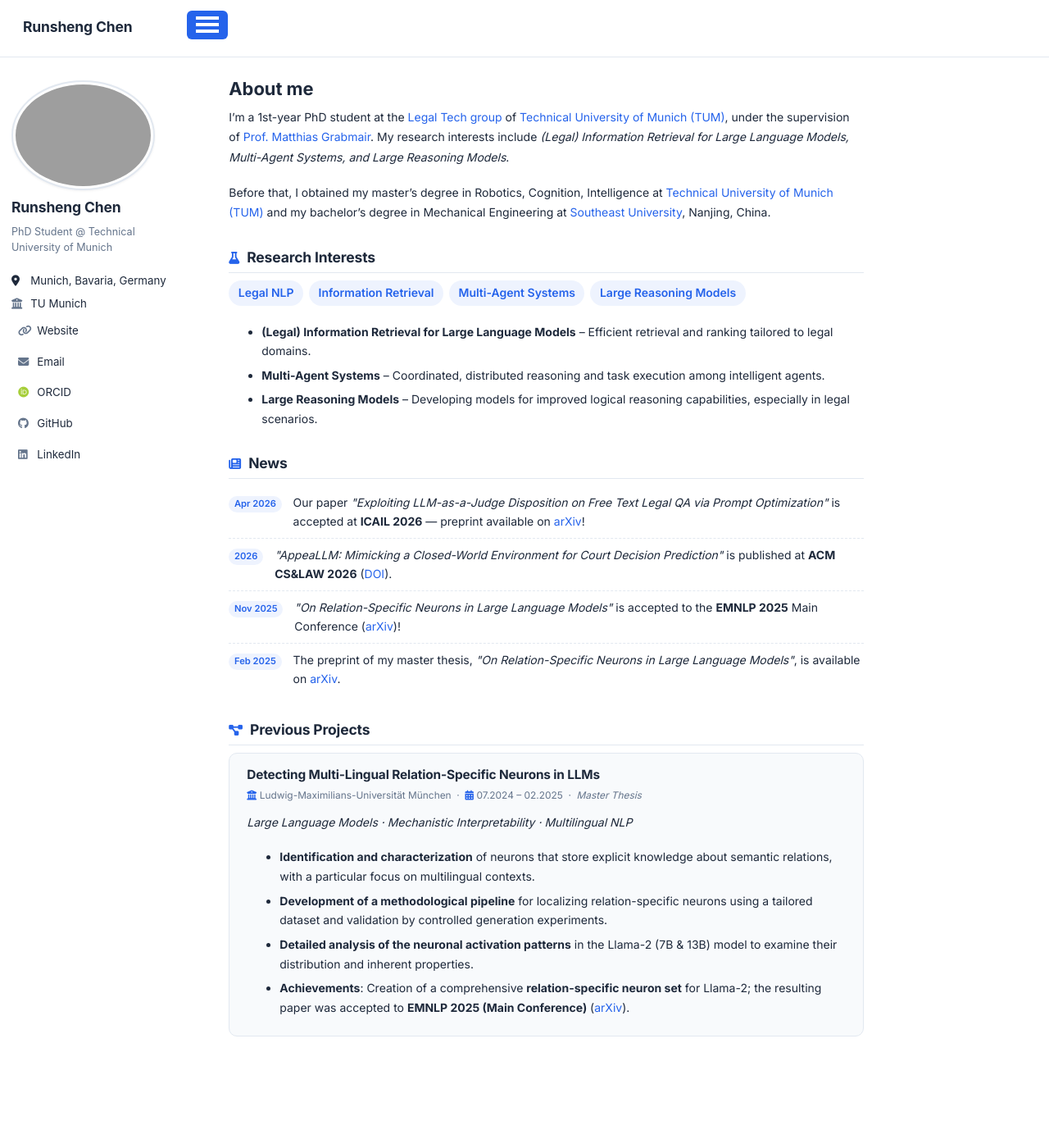
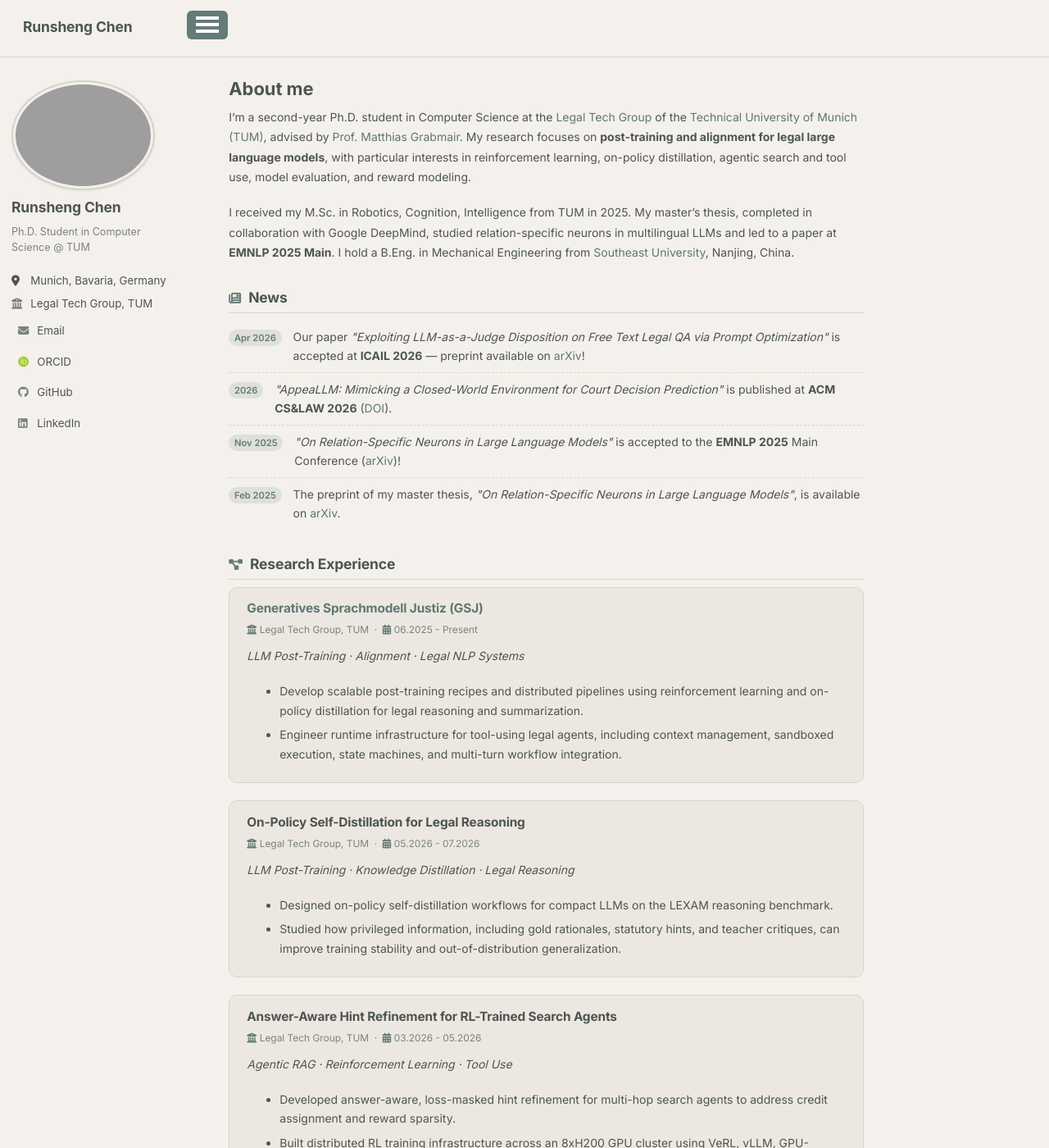
Before and after one commit to rschen-xqq/rschen-xqq.github.io, a Jekyll site: the page built from _pages/about.md, in a window 1280 px wide and 1400 px high. Shown: the whole window at 82% size. Built offline with Jekyll 4.4.1, drawn with Linux system fonts in a browser that asks for light colours; some web fonts are replaced; some of the changed text lies outside the part shown.

Commit message:
Refresh homepage content and styling

```diff
--- a/_config.yml
+++ b/_config.yml
@@ -25,10 +25,10 @@ author:
   avatar           : "photo.png"
   name             : "Runsheng Chen"
   pronouns         : # example: "she/her"
-  bio              : "PhD Student @ Technical University of Munich"
+  bio              : "Ph.D. Student in Computer Science @ TUM"
   location         : "Munich, Bavaria, Germany"
-  employer         : "TU Munich"
-  uri              : "rschen-xqq.github.io"
+  employer         : "Legal Tech Group, TUM"
+  uri              :
   email            : "runsheng.chen@outlook.com"
 
   # Academic websites
--- a/_pages/about.md
+++ b/_pages/about.md
@@ -7,22 +7,9 @@ redirect_from:
   - /about.html
 ---
 
-I'm a 1st-year PhD student at the [Legal Tech group](https://www.cs.cit.tum.de/lt/tum-legal-tech-working-group/) of [Technical University of Munich (TUM)](https://www.cit.tum.de/cit/startseite/), under the supervision of [Prof. Matthias Grabmair](https://www.cs.cit.tum.de/lt/team/matthias-grabmair/). My research interests include *(Legal) Information Retrieval for Large Language Models, Multi-Agent Systems, and Large Reasoning Models*.
+I'm a second-year Ph.D. student in Computer Science at the [Legal Tech Group](https://www.cs.cit.tum.de/lt/tum-legal-tech-working-group/) of the [Technical University of Munich (TUM)](https://www.cit.tum.de/cit/startseite/), advised by [Prof. Matthias Grabmair](https://www.cs.cit.tum.de/lt/team/matthias-grabmair/). My research focuses on **post-training and alignment for legal large language models**, with particular interests in reinforcement learning, on-policy distillation, agentic search and tool use, model evaluation, and reward modeling.
 
-Before that, I obtained my master's degree in Robotics, Cognition, Intelligence at [Technical University of Munich (TUM)](https://www.cit.tum.de/cit/startseite/) and my bachelor's degree in Mechanical Engineering at [Southeast University](https://www.seu.edu.cn/english/), Nanjing, China.
-
-## <i class="fas fa-flask"></i> Research Interests
-
-<ul class="chip-list">
-  <li class="chip">Legal NLP</li>
-  <li class="chip">Information Retrieval</li>
-  <li class="chip">Multi-Agent Systems</li>
-  <li class="chip">Large Reasoning Models</li>
-</ul>
-
-- **(Legal) Information Retrieval for Large Language Models** – Efficient retrieval and ranking tailored to legal domains.
-- **Multi-Agent Systems** – Coordinated, distributed reasoning and task execution among intelligent agents.
-- **Large Reasoning Models** – Developing models for improved logical reasoning capabilities, especially in legal scenarios.
+I received my M.Sc. in Robotics, Cognition, Intelligence from TUM in 2025. My master's thesis, completed in collaboration with Google DeepMind, studied relation-specific neurons in multilingual LLMs and led to a paper at **EMNLP 2025 Main**. I hold a B.Eng. in Mechanical Engineering from [Southeast University](https://www.seu.edu.cn/english/), Nanjing, China.
 
 ## <i class="fas fa-newspaper"></i> News
 
@@ -45,19 +32,55 @@ Before that, I obtained my master's degree in Robotics, Cognition, Intelligence
   </div>
 </div>
 
-## <i class="fas fa-project-diagram"></i> Previous Projects
+## <i class="fas fa-project-diagram"></i> Research Experience
 
 <div class="project-card" markdown="1">
 
-### Detecting Multi-Lingual Relation-Specific Neurons in LLMs
+### [Generatives Sprachmodell Justiz (GSJ)](https://www.bmjv.de/DE/themen/digitales/digitalisierung_justiz/digitalisierungsinitiative/laendervorhaben/_doc/artikel_vorhaben_06_gsj.html)
 
-<p class="project-meta"><i class="fas fa-university"></i>Ludwig-Maximilians-Universität München &nbsp;·&nbsp; <i class="fas fa-calendar-alt"></i>07.2024 – 02.2025 &nbsp;·&nbsp; <em>Master Thesis</em></p>
+<p class="project-meta"><i class="fas fa-university"></i>Legal Tech Group, TUM &nbsp;·&nbsp; <i class="fas fa-calendar-alt"></i>06.2025 - Present</p>
 
-*Large Language Models · Mechanistic Interpretability · Multilingual NLP*
+*LLM Post-Training · Alignment · Legal NLP Systems*
 
-- **Identification and characterization** of neurons that store explicit knowledge about semantic relations, with a particular focus on multilingual contexts.
-- **Development of a methodological pipeline** for localizing relation-specific neurons using a tailored dataset and validation by controlled generation experiments.
-- **Detailed analysis of the neuronal activation patterns** in the Llama-2 (7B & 13B) model to examine their distribution and inherent properties.
-- **Achievements**: Creation of a comprehensive **relation-specific neuron set** for Llama-2; the resulting paper was accepted to **EMNLP 2025 (Main Conference)** ([arXiv](https://arxiv.org/abs/2502.17355)).
+- Develop scalable post-training recipes and distributed pipelines using reinforcement learning and on-policy distillation for legal reasoning and summarization.
+- Engineer runtime infrastructure for tool-using legal agents, including context management, sandboxed execution, state machines, and multi-turn workflow integration.
 
 </div>
+
+<div class="project-card" markdown="1">
+
+### On-Policy Self-Distillation for Legal Reasoning
+
+<p class="project-meta"><i class="fas fa-university"></i>Legal Tech Group, TUM &nbsp;·&nbsp; <i class="fas fa-calendar-alt"></i>05.2026 - 07.2026</p>
+
+*LLM Post-Training · Knowledge Distillation · Legal Reasoning*
+
+- Designed on-policy self-distillation workflows for compact LLMs on the LEXAM reasoning benchmark.
+- Studied how privileged information, including gold rationales, statutory hints, and teacher critiques, can improve training stability and out-of-distribution generalization.
+
+</div>
+
+<div class="project-card" markdown="1">
+
+### Answer-Aware Hint Refinement for RL-Trained Search Agents
+
+<p class="project-meta"><i class="fas fa-university"></i>Legal Tech Group, TUM &nbsp;·&nbsp; <i class="fas fa-calendar-alt"></i>03.2026 - 05.2026</p>
+
+*Agentic RAG · Reinforcement Learning · Tool Use*
+
+- Developed answer-aware, loss-masked hint refinement for multi-hop search agents to address credit assignment and reward sparsity.
+- Built distributed RL training infrastructure across an 8xH200 GPU cluster using VeRL, vLLM, GPU-accelerated FAISS, and an asynchronous LLM-judge reward server.
+
+</div>
+
+## <i class="fab fa-github"></i> Open Source
+
+<div class="project-card" markdown="1">
+
+### [Zotero Smart Highlighter](https://github.com/MemorushB/zotero-smart-highlighter)
+
+*Intelligent Document Assistant · TypeScript · Python*
+
+An open-source Zotero 8 plugin that extracts and highlights informative passages in research papers through configurable backends: local BM25 ranking, an on-device neural reranker, or LLM APIs.
+
+</div>
--- a/_sass/custom/_beautify.scss
+++ b/_sass/custom/_beautify.scss
@@ -1,61 +1,61 @@
 /* ==========================================================================
-   现代明暗自适应主题
-   设计原则：白底/深底 + 单一蓝色强调色，细边框代替重阴影，跟随系统明暗切换
+   MORANDI LIGHT AND DARK THEME
+   Muted sage, warm stone, and soft charcoal create a calm academic palette.
    ========================================================================== */
 
 /* --------------------------------------------------------------------------
-   色彩令牌：浅色模式（默认）
+   Color tokens: light mode
    -------------------------------------------------------------------------- */
 :root {
-  /* 覆盖模板全局变量 */
-  --global-bg-color                  : #ffffff;
-  --global-text-color                : #1e293b;
-  --global-text-color-light          : #64748b;
-  --global-border-color              : #e2e8f0;
-  --global-link-color                : #2563eb;
-  --global-link-color-hover          : #1d4ed8;
-  --global-link-color-visited        : #2563eb;
-  --global-masthead-link-color       : #334155;
-  --global-masthead-link-color-hover : #2563eb;
-  --global-code-background-color     : #f1f5f9;
-  --global-code-text-color           : #334155;
-  --global-thead-color               : #f1f5f9;
-  --global-fig-caption-color         : #64748b;
+  /* Template-level tokens */
+  --global-bg-color                  : #f4f1ec;
+  --global-text-color                : #4d5551;
+  --global-text-color-light          : #7b827e;
+  --global-border-color              : #d8d2c9;
+  --global-link-color                : #5f7773;
+  --global-link-color-hover          : #455f5b;
+  --global-link-color-visited        : #766f7b;
+  --global-masthead-link-color       : #59615d;
+  --global-masthead-link-color-hover : #5f7773;
+  --global-code-background-color     : #e9e5de;
+  --global-code-text-color           : #555d59;
+  --global-thead-color               : #e6e1d9;
+  --global-fig-caption-color         : #7b827e;
 
-  /* 自定义扩展令牌 */
-  --accent-color        : #2563eb;
-  --accent-color-hover  : #1d4ed8;
-  --accent-soft         : rgba(37, 99, 235, 0.08);   /* 强调色淡背景 */
-  --surface-color       : #f8fafc;                    /* 卡片、区块表面 */
-  --surface-hover       : #f1f5f9;
-  --shadow-color        : rgba(15, 23, 42, 0.06);
+  /* Extended component tokens */
+  --accent-color        : #647b77;
+  --accent-color-hover  : #4f6763;
+  --accent-soft         : rgba(100, 123, 119, 0.14);
+  --surface-color       : #ece8e1;
+  --surface-hover       : #e3ded5;
+  --shadow-color        : rgba(75, 82, 78, 0.10);
 }
 
 /* --------------------------------------------------------------------------
-   色彩令牌：深色模式（跟随系统）
+   Color tokens: dark mode
    -------------------------------------------------------------------------- */
 @media (prefers-color-scheme: dark) {
   :root {
-    --global-bg-color                  : #0f172a;
-    --global-text-color                : #e2e8f0;
-    --global-text-color-light          : #94a3b8;
-    --global-border-color              : #2c3a52;
-    --global-link-color                : #60a5fa;
-    --global-link-color-hover          : #93c5fd;
-    --global-link-color-visited        : #60a5fa;
-    --global-masthead-link-color       : #cbd5e1;
-    --global-masthead-link-color-hover : #60a5fa;
-    --global-code-background-color     : #1e293b;
-    --global-code-text-color           : #cbd5e1;
-    --global-thead-color               : #1e293b;
-    --global-fig-caption-color         : #94a3b8;
+    --global-bg-color                  : #292e2c;
+    --global-text-color                : #dad7d0;
+    --global-text-color-light          : #a8ada8;
+    --global-border-color              : #484e4a;
+    --global-link-color                : #a7b8b2;
+    --global-link-color-hover          : #c3cec9;
+    --global-link-color-visited        : #b7aeb9;
+    --global-masthead-link-color       : #cdd0cb;
+    --global-masthead-link-color-hover : #a7b8b2;
+    --global-code-background-color     : #353a38;
+    --global-code-text-color           : #d0d2cc;
+    --global-thead-color               : #393f3c;
+    --global-fig-caption-color         : #a8ada8;
 
-    --accent-color        : #60a5fa;
-    --accent-color-hover  : #93c5fd;
-    --accent-soft         : rgba(96, 165, 250, 0.12);
-    --surface-color       : #17233b;
-    --surface-hover       : #1e293b;
-    --shadow-color        : rgba(0, 0, 0, 0.35);
+    --accent-color        : #9fb1ab;
+    --accent-color-hover  : #c0cbc6;
+    --accent-soft         : rgba(159, 177, 171, 0.14);
+    --surface-color       : #323735;
+    --surface-hover       : #3b413e;
+    --shadow-color        : rgba(0, 0, 0, 0.28);
   }
 }
 
```
Also changed, not shown: 2 other files.
